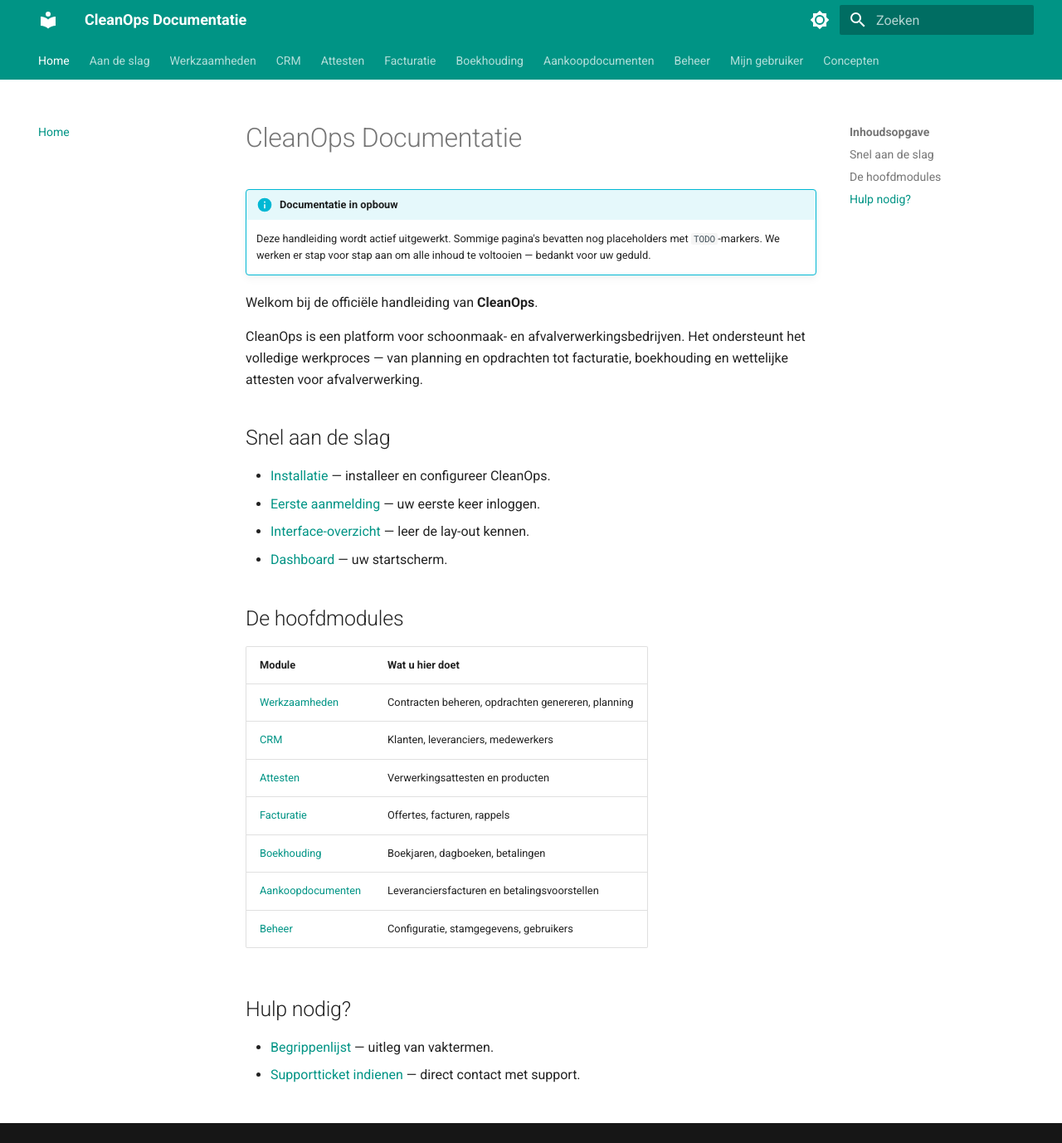
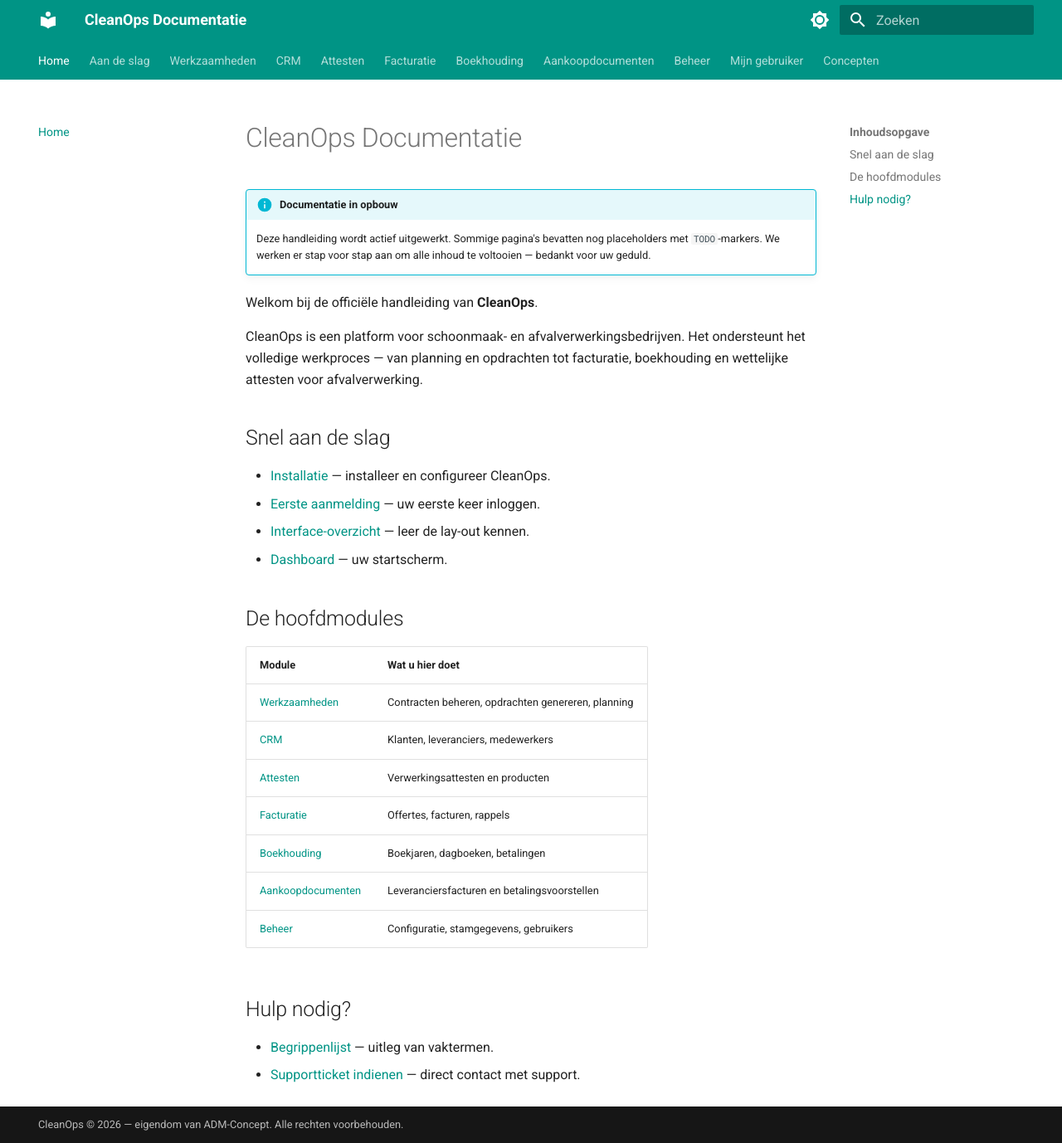
Before and after one commit to Dominique-prog-tech/cleanops-docs, an MkDocs documentation site: the page built from docs/index.md, in a window 1280 px wide and 1378 px high. Shown: the whole window at 83% size. Built offline with MkDocs 1.6.1 and Material for MkDocs 9.7.7, drawn with Linux system fonts in a browser that asks for light colours.

Commit message:
Voeg copyright-footer toe met ADM-Concept referentie

```diff
--- a/mkdocs.yml
+++ b/mkdocs.yml
@@ -2,6 +2,10 @@ site_name: CleanOps Documentatie
 site_description: Officiële handleiding voor CleanOps
 site_author: Dominique
 site_url: https://docs.cleanops.eu/
+copyright: >
+  CleanOps &copy; 2026 — eigendom van
+  <a href="https://www.adm-concept.be" target="_blank" rel="noopener">ADM-Concept</a>.
+  Alle rechten voorbehouden.
 
 theme:
   name: material
```
